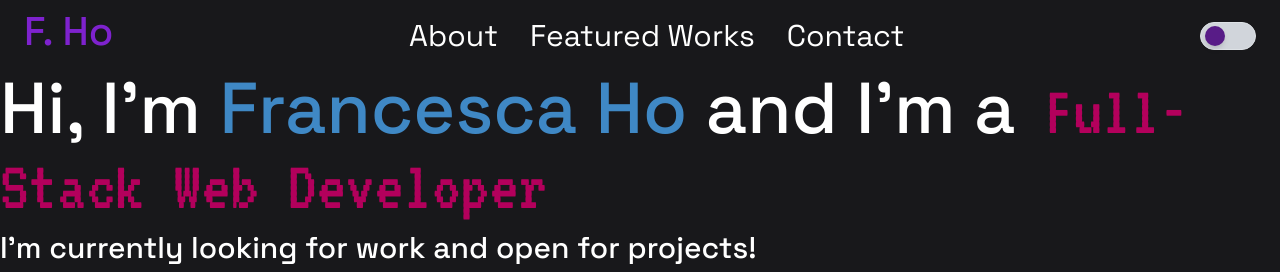
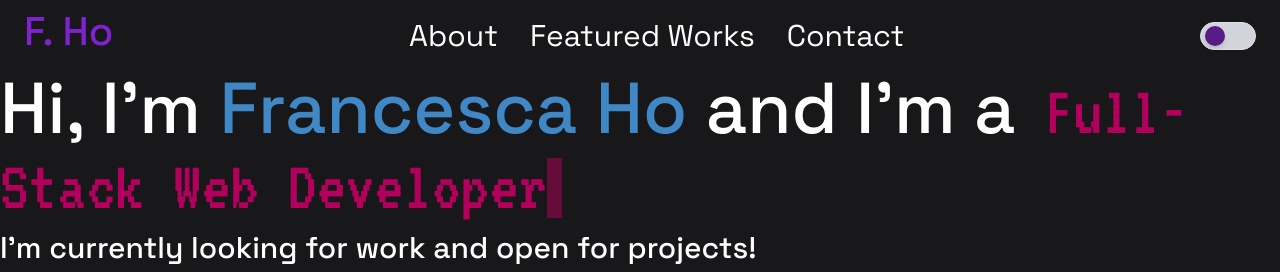
Before and after one commit to the-code-raccoon/website-wordpress, a React (Create React App) app: page / in a window 1280 px wide. Shown: the top 272 px of the page. Built offline with nearby package versions, Linux system fonts and the light colour scheme.

Commit message:
Blinking cursor animation, added custom colours

```diff
--- a/src/App/App.tsx
+++ b/src/App/App.tsx
@@ -18,18 +18,17 @@ export default function App() {
   const [themeMode, toggleThemeMode] = useDarkMode();
 
   return (
-    <>
     <Theme themeMode={themeMode}>
       <div className="bg-slate-50 transition ease-in-out dark:bg-zinc-900">
         <Header toggleThemeMode={toggleThemeMode} />
         <div className="h-[100vh]">
-            <h1 className="text-7xl text-slate-900 dark:text-white">
-              Hi, I'm <span className="text-[#3F88C5]">Francesca Ho</span> and
-              I'm a
-              <span className="font-pixel text-[#B3005C]">
-                {" "}
-                Full-Stack Web Developer
+          <h1 id="header" className="text-7xl text-slate-900 dark:text-white">
+            Hi, I'm <span className="text-bleu">Francesca Ho</span> and I'm
+            a
+            <span className="font-pixel text-maroon">
+              {" "} Full-Stack Web Developer
             </span>
+            <span className="inline-block animate-cursor-blink bg-maroon text-transparent text-6xl">{"|"}</span>
           </h1>
           <h1 className="text-3xl text-slate-900 dark:text-white">
             I'm currently looking for work and open for projects!
@@ -64,6 +63,5 @@ export default function App() {
       </div>
       <Footer />
     </Theme>
-    </>
   );
 }
--- a/tailwind.config.js
+++ b/tailwind.config.js
@@ -6,7 +6,19 @@ module.exports = {
       fontFamily: {
         pixel: ["VT323"],
       },
-    }
+      keyframes: {
+        blink: {
+          "0%": { opacity: "0" },
+        },
+      },
+      animation: {
+        "cursor-blink": "blink 1.3s steps(2) infinite",
+      },
+      colors: {
+        maroon: "#B3005C",
+        bleu: "#3F88C5"
+      }
+    },
   },
   plugins: [],
   darkMode: "class",
```
Also changed, not shown: src/App/App.css (line endings or trailing spaces). Lines whose indentation alone changed are shown as unchanged.
